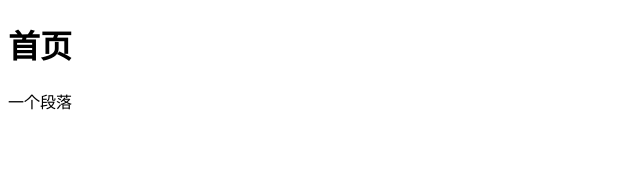
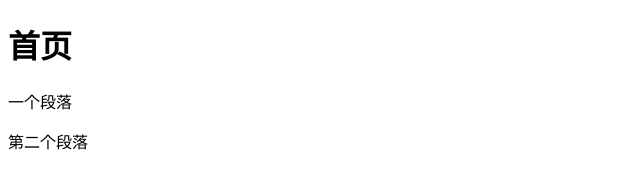
Before and after one commit to BettyGao0711/suibian002, a plain HTML site: page index.html in a window 1280 px wide. Shown: the whole page, without its empty margins (0-640 px from the left). Drawn offline with Linux system fonts and the light colour scheme.

Commit message:
第二个段落

```diff
--- a/index.html
+++ b/index.html
@@ -9,5 +9,6 @@
 <body>
     <h1>首页</h1>
     <p>一个段落</p>
+    <p>第二个段落</p>
 </body>
 </html>
```
